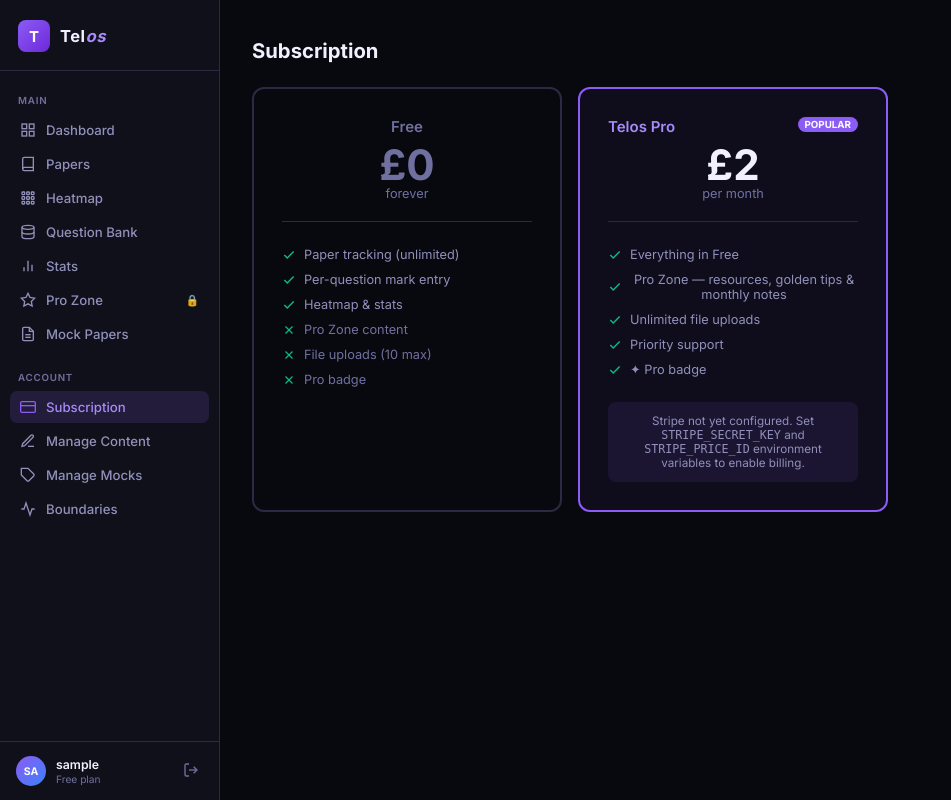
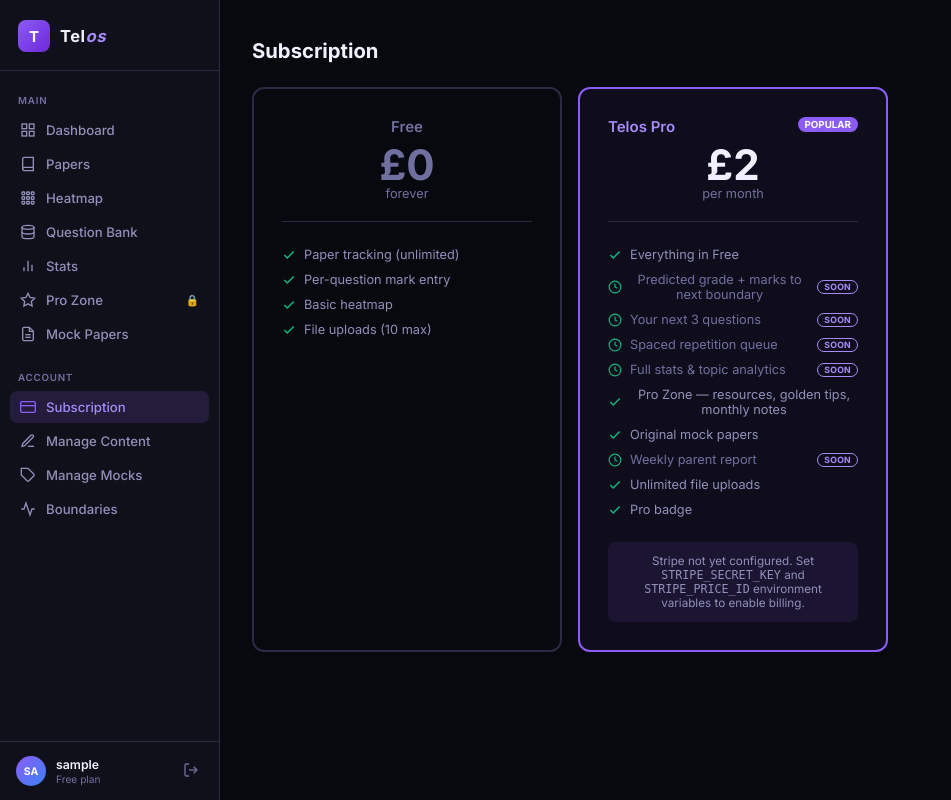
Before and after one commit to vineigenphase/Telos, a Flask app: page /subscription in a window 1280 px wide. Shown: the whole page, without its empty margins (0-951 px from the left). Run offline with Flask 3, Linux system fonts and the light colour scheme; the visitor is signed in with stand-in values (Sample User, id 1); some libraries are stand-ins or nearby versions.

Commit message:
Phase 0: data-driven pricing table, fix Free/Pro contradiction
The table listed "Pro Zone content" and "Pro badge" in the Free column (crossed
out) while also selling them as headline Pro benefits. Rebuilt it to render from
a PRICING_FEATURES config with a coming_soon flag, using the corrected split.
Unbuilt features (predicted grade, next 3 questions, spaced repetition, full
analytics, parent report) show a SOON badge and are never shown as available.
No feature string appears in both columns.

Co-Authored-By: Claude Opus 4.8 <noreply@anthropic.com>

```diff
--- a/app.py
+++ b/app.py
@@ -33,6 +33,30 @@ MAX_UPLOAD_MB = 50
 FREE_UPLOAD_LIMIT = 10   # free plan upload cap; Pro is unlimited
 os.makedirs(UPLOAD_FOLDER, exist_ok=True)
 os.makedirs(MOCK_FOLDER, exist_ok=True)
+
+# ── Pricing table (data-driven; later phases flip coming_soon -> live) ─────────
+# NB: prices themselves are handled in Phase 5. This only drives the feature
+# columns so no feature ever appears in both Free and Pro.
+PRICING_FEATURES = {
+    "free": [
+        {"label": "Paper tracking (unlimited)"},
+        {"label": "Per-question mark entry"},
+        {"label": "Basic heatmap"},
+        {"label": "File uploads (10 max)"},
+    ],
+    "pro": [
+        {"label": "Everything in Free"},
+        {"label": "Predicted grade + marks to next boundary", "coming_soon": True},
+        {"label": "Your next 3 questions", "coming_soon": True},
+        {"label": "Spaced repetition queue", "coming_soon": True},
+        {"label": "Full stats & topic analytics", "coming_soon": True},
+        {"label": "Pro Zone — resources, golden tips, monthly notes"},
+        {"label": "Original mock papers"},
+        {"label": "Weekly parent report", "coming_soon": True},
+        {"label": "Unlimited file uploads"},
+        {"label": "Pro badge"},
+    ],
+}
 
 DB_PATH = os.path.join(os.path.dirname(__file__), "telos.db")
 
@@ -871,7 +895,8 @@ def delete_post(pid):
 def subscription():
     return render_template("subscription.html",
                            stripe_enabled=STRIPE_ENABLED,
-                           stripe_pk=os.environ.get("STRIPE_PUBLISHABLE_KEY", ""))
+                           stripe_pk=os.environ.get("STRIPE_PUBLISHABLE_KEY", ""),
+                           pricing_features=PRICING_FEATURES)
 
 
 @app.route("/subscription/checkout", methods=["POST"])
--- a/templates/subscription.html
+++ b/templates/subscription.html
@@ -28,30 +28,12 @@
       <div class="plan-price" style="color:var(--muted);">£0</div>
       <div class="plan-period">forever</div>
       <div class="divider"></div>
+      {% for f in pricing_features.free %}
       <div class="plan-feature">
         <svg width="14" height="14" viewBox="0 0 24 24" fill="none" stroke="currentColor" stroke-width="2.5"><polyline points="20 6 9 17 4 12"/></svg>
-        Paper tracking (unlimited)
+        {{ f.label }}
       </div>
-      <div class="plan-feature">
-        <svg width="14" height="14" viewBox="0 0 24 24" fill="none" stroke="currentColor" stroke-width="2.5"><polyline points="20 6 9 17 4 12"/></svg>
-        Per-question mark entry
-      </div>
-      <div class="plan-feature">
-        <svg width="14" height="14" viewBox="0 0 24 24" fill="none" stroke="currentColor" stroke-width="2.5"><polyline points="20 6 9 17 4 12"/></svg>
-        Heatmap & stats
-      </div>
-      <div class="plan-feature" style="color:var(--muted);">
-        <svg width="14" height="14" viewBox="0 0 24 24" fill="none" stroke="currentColor" stroke-width="2"><line x1="18" y1="6" x2="6" y2="18"/><line x1="6" y1="6" x2="18" y2="18"/></svg>
-        Pro Zone content
-      </div>
-      <div class="plan-feature" style="color:var(--muted);">
-        <svg width="14" height="14" viewBox="0 0 24 24" fill="none" stroke="currentColor" stroke-width="2"><line x1="18" y1="6" x2="6" y2="18"/><line x1="6" y1="6" x2="18" y2="18"/></svg>
-        File uploads (10 max)
-      </div>
-      <div class="plan-feature" style="color:var(--muted);">
-        <svg width="14" height="14" viewBox="0 0 24 24" fill="none" stroke="currentColor" stroke-width="2"><line x1="18" y1="6" x2="6" y2="18"/><line x1="6" y1="6" x2="18" y2="18"/></svg>
-        Pro badge
-      </div>
+      {% endfor %}
     </div>
 
     <!-- Pro -->
@@ -63,26 +45,17 @@
       <div class="plan-price">£2</div>
       <div class="plan-period">per month</div>
       <div class="divider"></div>
-      <div class="plan-feature">
+      {% for f in pricing_features.pro %}
+      <div class="plan-feature"{% if f.coming_soon %} style="color:var(--muted);"{% endif %}>
+        {% if f.coming_soon %}
+        <svg width="14" height="14" viewBox="0 0 24 24" fill="none" stroke="currentColor" stroke-width="2"><circle cx="12" cy="12" r="10"/><polyline points="12 6 12 12 16 14"/></svg>
+        {% else %}
         <svg width="14" height="14" viewBox="0 0 24 24" fill="none" stroke="currentColor" stroke-width="2.5"><polyline points="20 6 9 17 4 12"/></svg>
-        Everything in Free
+        {% endif %}
+        {{ f.label }}
+        {% if f.coming_soon %}<span style="margin-left:auto; font-size:0.58rem; font-weight:700; letter-spacing:0.03em; color:var(--accent-2); border:1px solid var(--accent-2); border-radius:100px; padding:1px 6px;">SOON</span>{% endif %}
       </div>
-      <div class="plan-feature">
-        <svg width="14" height="14" viewBox="0 0 24 24" fill="none" stroke="currentColor" stroke-width="2.5"><polyline points="20 6 9 17 4 12"/></svg>
-        Pro Zone — resources, golden tips &amp; monthly notes
-      </div>
-      <div class="plan-feature">
-        <svg width="14" height="14" viewBox="0 0 24 24" fill="none" stroke="currentColor" stroke-width="2.5"><polyline points="20 6 9 17 4 12"/></svg>
-        Unlimited file uploads
-      </div>
-      <div class="plan-feature">
-        <svg width="14" height="14" viewBox="0 0 24 24" fill="none" stroke="currentColor" stroke-width="2.5"><polyline points="20 6 9 17 4 12"/></svg>
-        Priority support
-      </div>
-      <div class="plan-feature">
-        <svg width="14" height="14" viewBox="0 0 24 24" fill="none" stroke="currentColor" stroke-width="2.5"><polyline points="20 6 9 17 4 12"/></svg>
-        ✦ Pro badge
-      </div>
+      {% endfor %}
 
       {% if not current_user.is_premium %}
         {% if stripe_enabled %}
```
